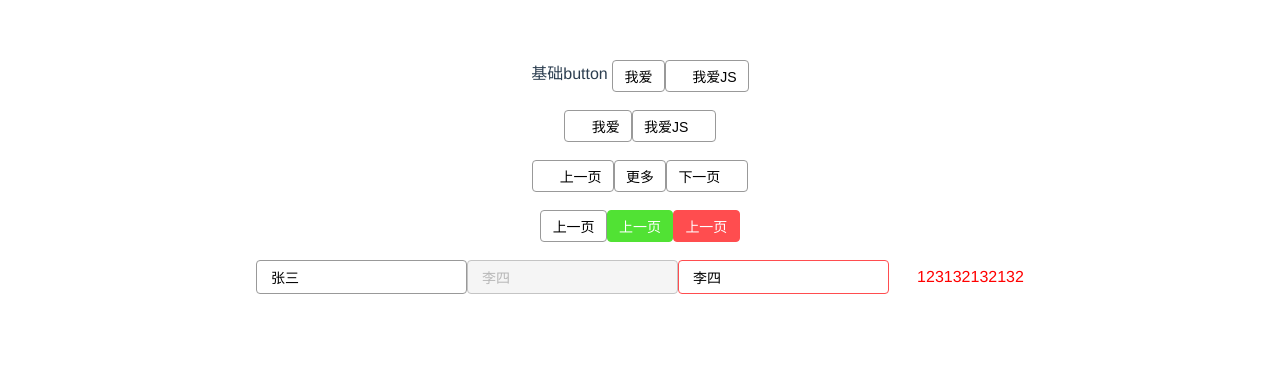
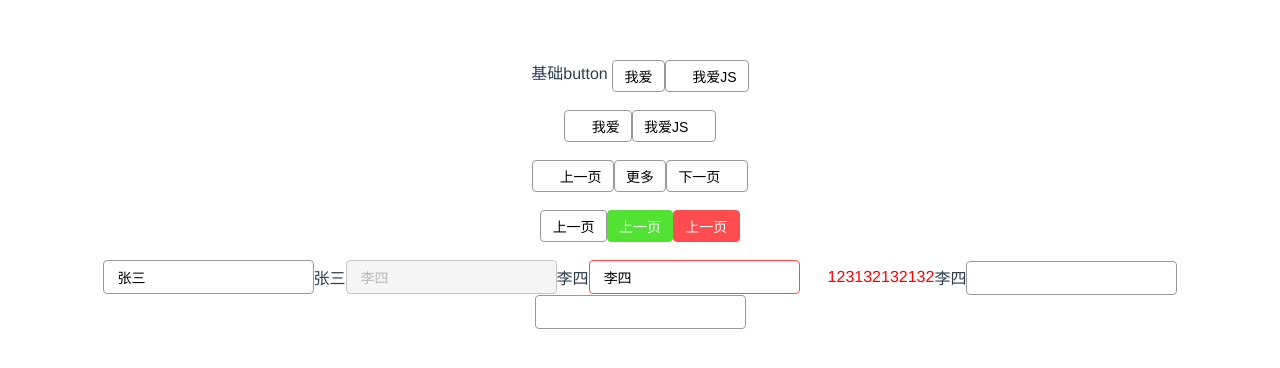
Before and after one commit to lovelts/tsl-ui, a Vue app: page / in a window 1280 px wide. Shown: the top 368 px of the page. Built offline with nearby package versions, Linux system fonts and the light colour scheme.

Commit message:
完善input的数据绑定

```diff
--- a/src/App.vue
+++ b/src/App.vue
@@ -1,7 +1,7 @@
 <!--
  * @Author: lts
  * @Date: 2021-03-08 12:54:13
- * @LastEditTime: 2021-03-08 18:15:27
+ * @LastEditTime: 2021-03-08 21:41:44
  * @FilePath: \my-cli-ui\src\App.vue
 -->
 <template>
@@ -41,8 +41,11 @@
   <div>
     <br />
     <ts-input value="张三" />
-    <ts-input value="李四" disabled/>
-    <ts-input value="李四" error="123132132132"/>
+    <ts-input value="李四" disabled />
+    <ts-input value="李四" error="123132132132" />
+    <ts-input @change="handleChange" />
+    <ts-input v-model="msg" @input="handleInput" />
+    <p>{{ msg }}</p>
   </div>
 </template>
 
@@ -58,7 +61,9 @@ export default {
     TsButtonGroup,
     TsInput,
   },
+
   setup() {
+    let msg = ref("");
     const loading = ref(false);
     const loading2 = ref(false);
     function handleClick() {
@@ -68,11 +73,21 @@ export default {
     function handleClick2() {
       loading2.value = !loading2.value;
     }
+    function handleChange() {
+      console.log(msg.value);
+    }
+    function handleInput(e) {
+      console.log(e);
+      // msg.value = msg.value + e
+    }
     return {
       loading,
       handleClick,
       loading2,
       handleClick2,
+      handleChange,
+      msg,
+      handleInput,
     };
   },
 };
--- a/src/Input.vue
+++ b/src/Input.vue
@@ -1,16 +1,26 @@
 <!--
  * @Author: lts
  * @Date: 2021-03-08 13:53:51
- * @LastEditTime: 2021-03-08 18:34:38
+ * @LastEditTime: 2021-03-08 21:43:27
  * @FilePath: \my-cli-ui\src\Input.vue
 -->
 <template>
   <div class="wrapper" :class="{ error }">
-    <input :value="value" type="text" class="ts-input" :disabled="disabled" />
+    <input
+      :value="value"
+      type="text"
+      class="ts-input"
+      :disabled="disabled"
+      @change="handleChange"
+      @input="handleInput"
+      @focus="handleFocus"
+      @blur="handleBlur"
+    />
     <template v-if="error">
       <ts-icon name="error" class="icon-error" />
-      <span class="error-msg">{{error}}</span>
+      <span class="error-msg">{{ error }}</span>
     </template>
+    {{value}}
   </div>
 </template>
 <script>
@@ -29,6 +39,32 @@ export default {
     error: {
       type: String,
     },
+  },
+  emits: ["change", "input", "blur", "focus","update:value"],
+  // eslint-disable-next-line no-unused-vars
+  setup(props, ctx) {
+    function handleChange(e) {
+      // console.log(e)
+      ctx.emit("change", e.target.value);
+    }
+    function handleInput(e) {
+      // console.log(e)
+      ctx.emit("update:value", e.target.value);
+    }
+    function handleBlur(e) {
+      // console.log(e)
+      ctx.emit("blur", e.target.value);
+    }
+    function handleFocus(e) {
+      // console.log(e)
+      ctx.emit("focus", e.target.value);
+    }
+    return {
+      handleChange,
+      handleInput,
+      handleBlur,
+      handleFocus,
+    };
   },
 };
 </script>
@@ -65,9 +101,9 @@ export default {
   }
   &.error {
     > * {
-     &:not(:last-child) {
-        margin-right: .4em;
-     }
+      &:not(:last-child) {
+        margin-right: 0.4em;
+      }
     }
     > input {
       border-color: @error-red;
```
